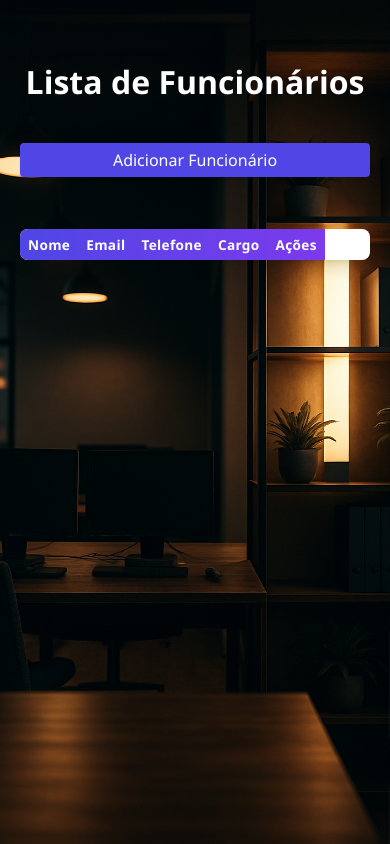
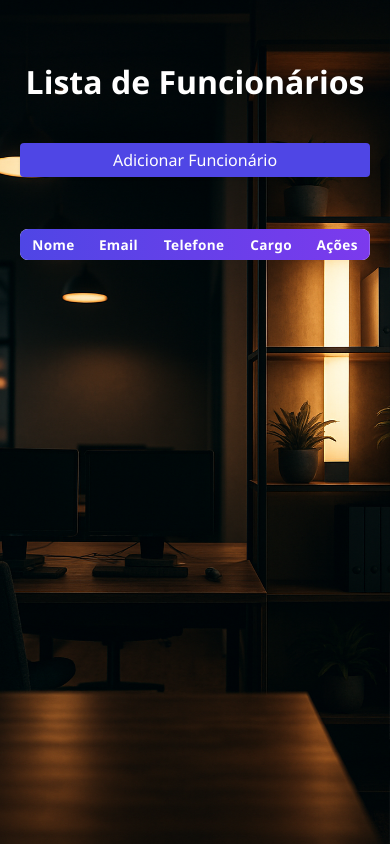
Before and after one commit to Guilhermeb166/lista-de-funcionarios, a React (Vite) app: page / in a window 390 px wide. Built offline with nearby package versions, Linux system fonts and the light colour scheme.

Commit message:
table responsiva para mobile

```diff
--- a/src/App.jsx
+++ b/src/App.jsx
@@ -122,6 +122,7 @@
 
         <h1>Lista de Funcionários</h1>
         <button onClick={() => setShowAddForm(true)} className={styles.addButton}>Adicionar Funcionário</button>
+        <div className={styles.tableWrapper}>
         <table className={styles.employeeTable}>
           <thead>
             <tr>
@@ -219,6 +220,7 @@
             ))}
           </tbody>
         </table>
+        </div>
         {showAddForm && (
           <AddEmployee
             onSave={handleAddEmployee}
--- a/src/App.module.css
+++ b/src/App.module.css
@@ -63,6 +63,12 @@
     transform: translateY(-1px);
     box-shadow: 0 4px 6px rgba(0, 0, 0, 0.1);
   }
+}
+
+.tableWrapper {
+  width: 100%;
+  display: flex;
+  justify-content: center;
 }
 
 .employeeTable {
@@ -169,16 +175,15 @@
     font-size: 1rem;
   }
 
+  .tableWrapper {
+    width: 100%;
+    overflow-x: auto;
+  }
+
   .employeeTable {
     width: 100%;
-    font-size: 0.85rem;
-    overflow-x: auto;
-    display: block;
-  }
-
-  .employeeTable table {
-    width: 100%;
-    min-width: 600px;
+    border-collapse: collapse;
+    font-size: 0.9rem;
   }
 
   .employeeTable th,
```
